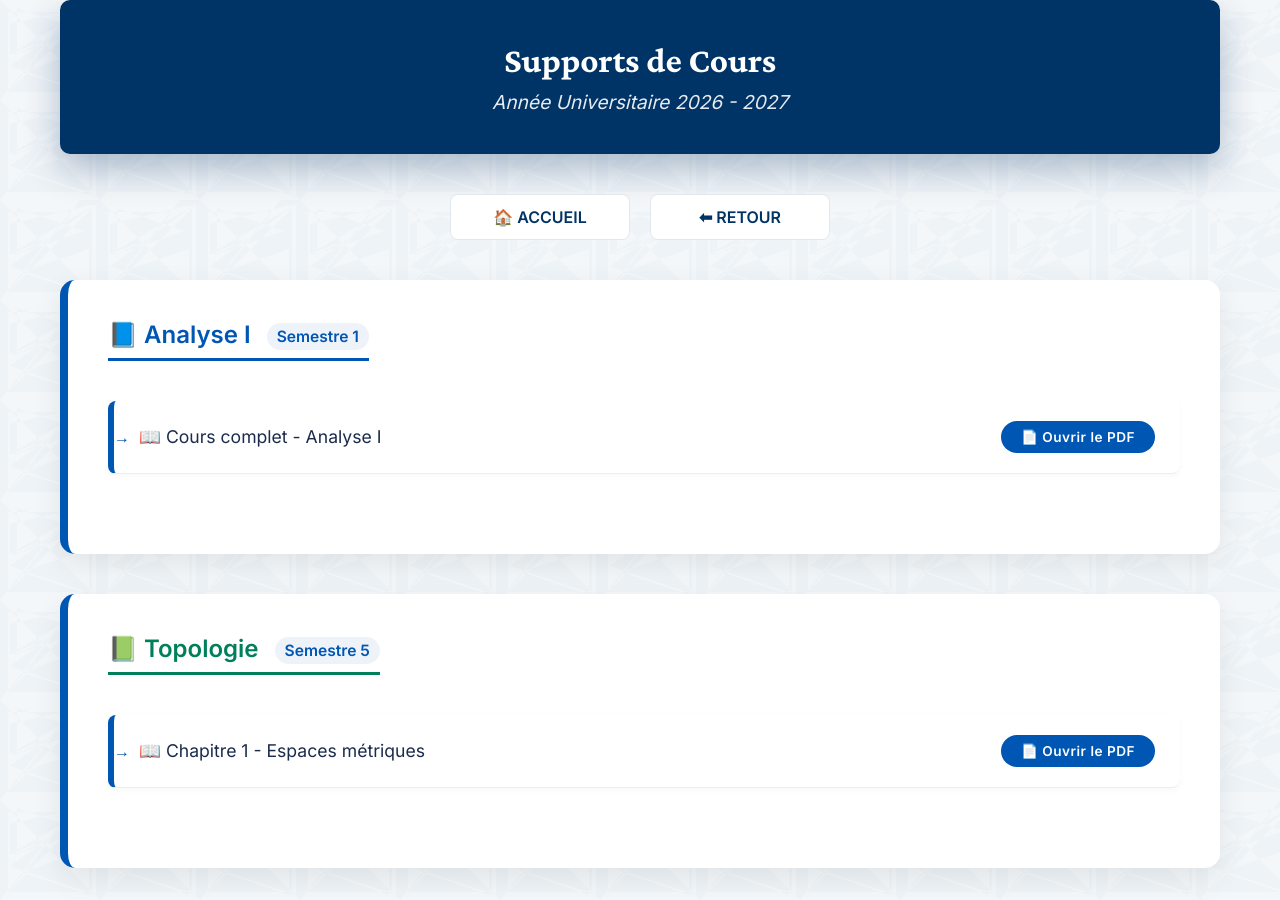
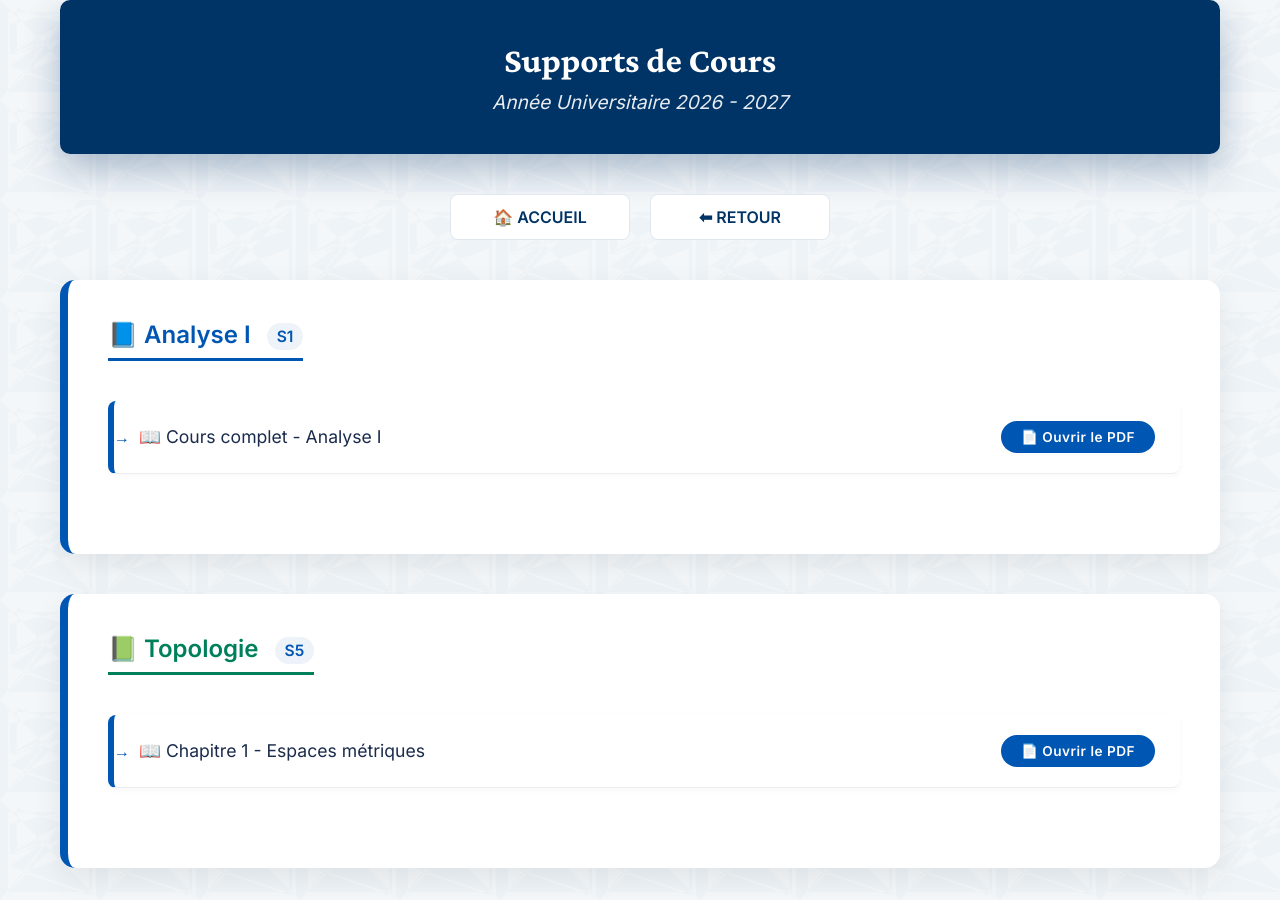
Before and after one commit to mahmoudmath/mahmoudmath.github.io, a Jekyll site: the page cours-26-27.html, which Jekyll copies as it is, in a window 1280 px wide. Built offline with Jekyll 4.4.1, drawn with Linux system fonts in a browser that asks for light colours.

Commit message:
Update cours-26-27.html

```diff
--- a/cours-26-27.html
+++ b/cours-26-27.html
@@ -187,7 +187,7 @@
         <!-- ANALYSE I -->
         <section class="presentation" data-aos="fade-up">
             <h3 style="color: #0056b3; border-bottom: 3px solid #0056b3;">
-                📘 Analyse I <span class="semester">Semestre 1</span>
+                📘 Analyse I <span class="semester">S1</span>
             </h3>
 
             <ul class="resource-list">
@@ -203,7 +203,7 @@
         <!-- TOPOLOGIE -->
         <section class="presentation" data-aos="fade-up">
             <h3 style="color: #00805a; border-bottom: 3px solid #00805a;">
-                📗 Topologie <span class="semester">Semestre 5</span>
+                📗 Topologie <span class="semester">S5</span>
             </h3>
 
             <ul class="resource-list">
```
